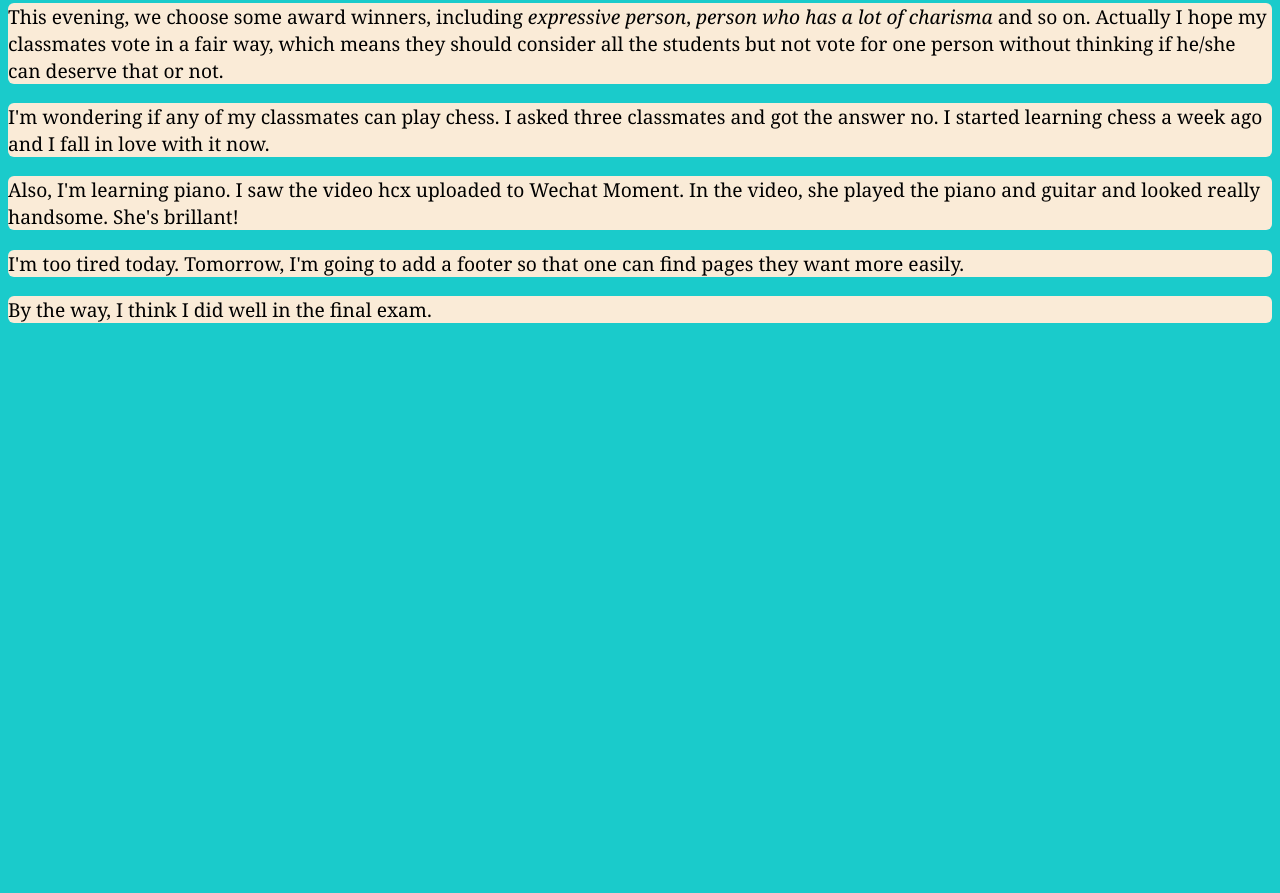
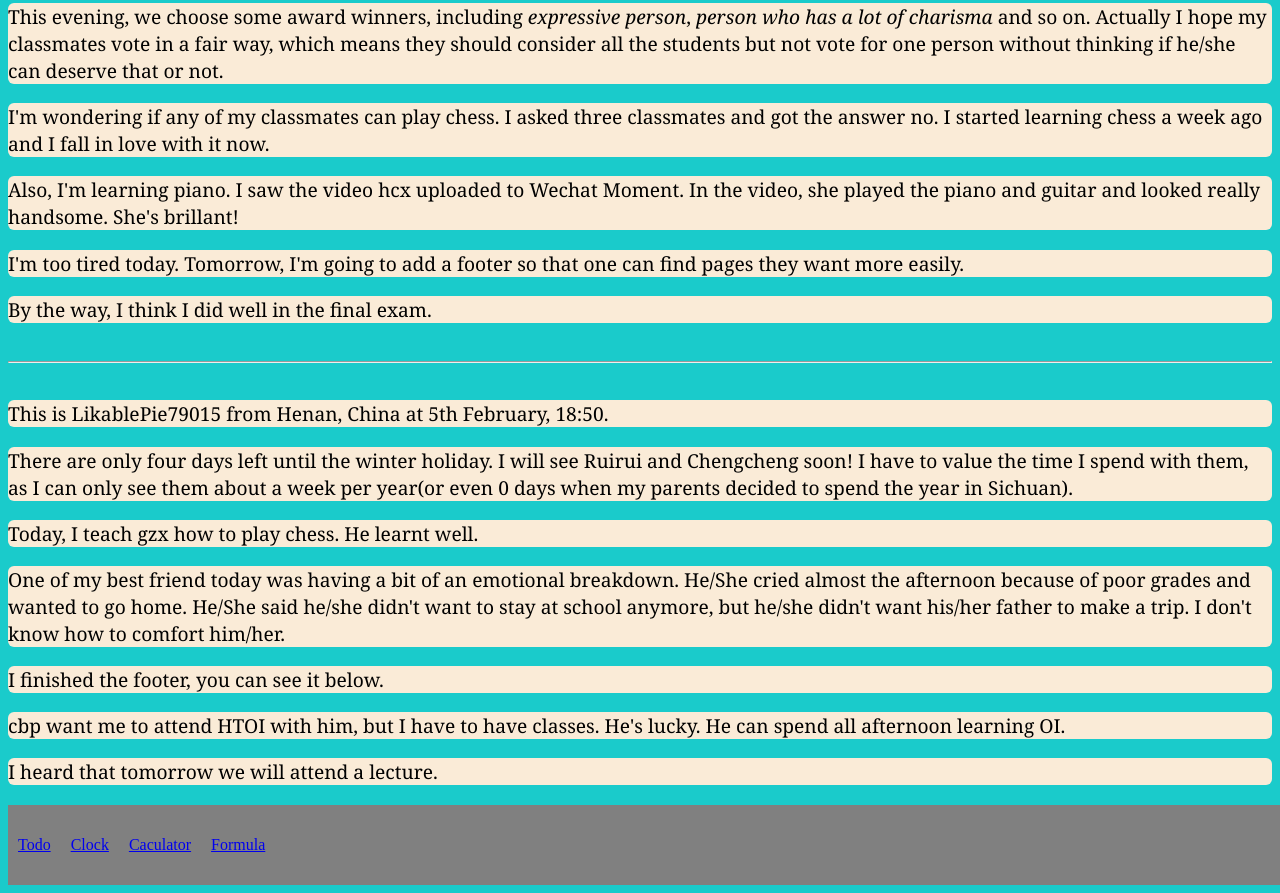
Before and after one commit to LikablePie79015/website, a plain HTML site: page index.html in a window 1280 px wide. Shown: the part 3324-4217 px from the top of the page. Before the commit the page ends 3666 px from the top, so only its background shows below. Drawn offline with Linux system fonts and the light colour scheme.

Commit message:
Daily Upgrate.

```diff
--- a/index.html
+++ b/index.html
@@ -95,6 +95,23 @@
     <p>Also, I'm learning piano. I saw the video hcx uploaded to Wechat Moment. In the video, she played the piano and guitar and looked really handsome. She's brillant!</p>
     <p>I'm too tired today. Tomorrow, I'm going to add a footer so that one can find pages they want more easily.</p>
     <p>By the way, I think I did well in the final exam.</p>
+
+    <hr>
+
+    <p>This is LikablePie79015 from Henan, China at 5th February, 18:50.</p>
+    <p>There are only four days left until the winter holiday. I will see Ruirui and Chengcheng soon! I have to value the time I spend with them, as I can only see them about a week per year(or even 0 days when my parents decided to spend the year in Sichuan).</p>
+    <p>Today, I teach gzx how to play chess. He learnt well.</p>
+    <p>One of my best friend today was having a bit of an emotional breakdown. He/She cried almost the afternoon because of poor grades and wanted to go home. He/She said he/she didn't want to stay at school anymore, but he/she didn't want his/her father to make a trip. I don't know how to comfort him/her.</p>
+    <p>I finished the footer, you can see it below.</p>
+    <p>cbp want me to attend HTOI with him, but I have to have classes. He's lucky. He can spend all afternoon learning OI.</p>
+    <p>I heard that tomorrow we will attend a lecture.</p>
+  </div>
+
+  <div class="footer">
+    <a href="todo/index.html">Todo</a>
+    <a href="clock/index.html">Clock</a>
+    <a href="calculator/index.html">Caculator</a>
+    <a href="formula/index.html">Formula</a>
   </div>
 </body>
 </html>
--- a/style.css
+++ b/style.css
@@ -30,8 +30,18 @@ a {
   justify-content: center;
   border: solid 1px;
   border-radius: 6px;
+  p {
+    margin: 0 10px;
+  }
 }
 
-.learn1 p {
-  margin: 0 10px;
+.footer {
+  width: 100vw;
+  height: 10vh;
+  display: flex;
+  background-color: gray;
+  align-items: center;
+  a {
+    margin: 0 10px;
+  }
 }
```
